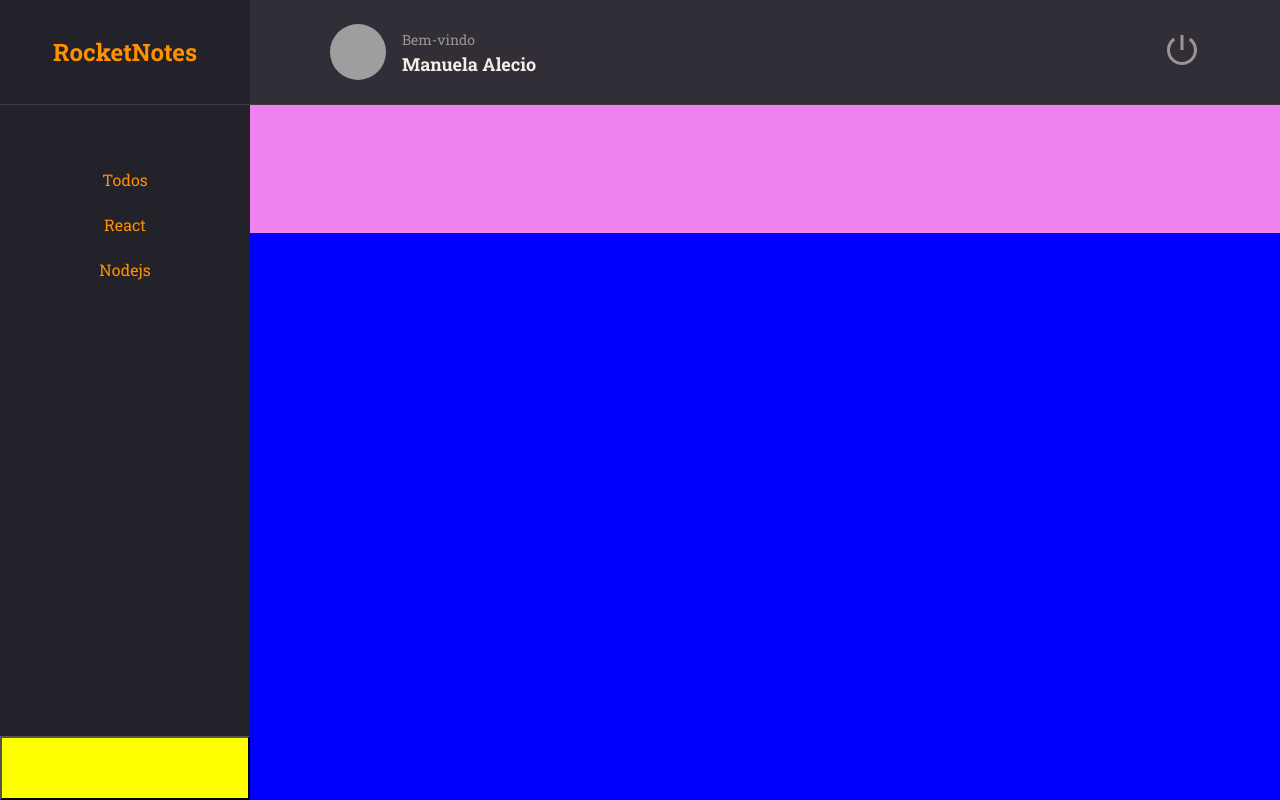
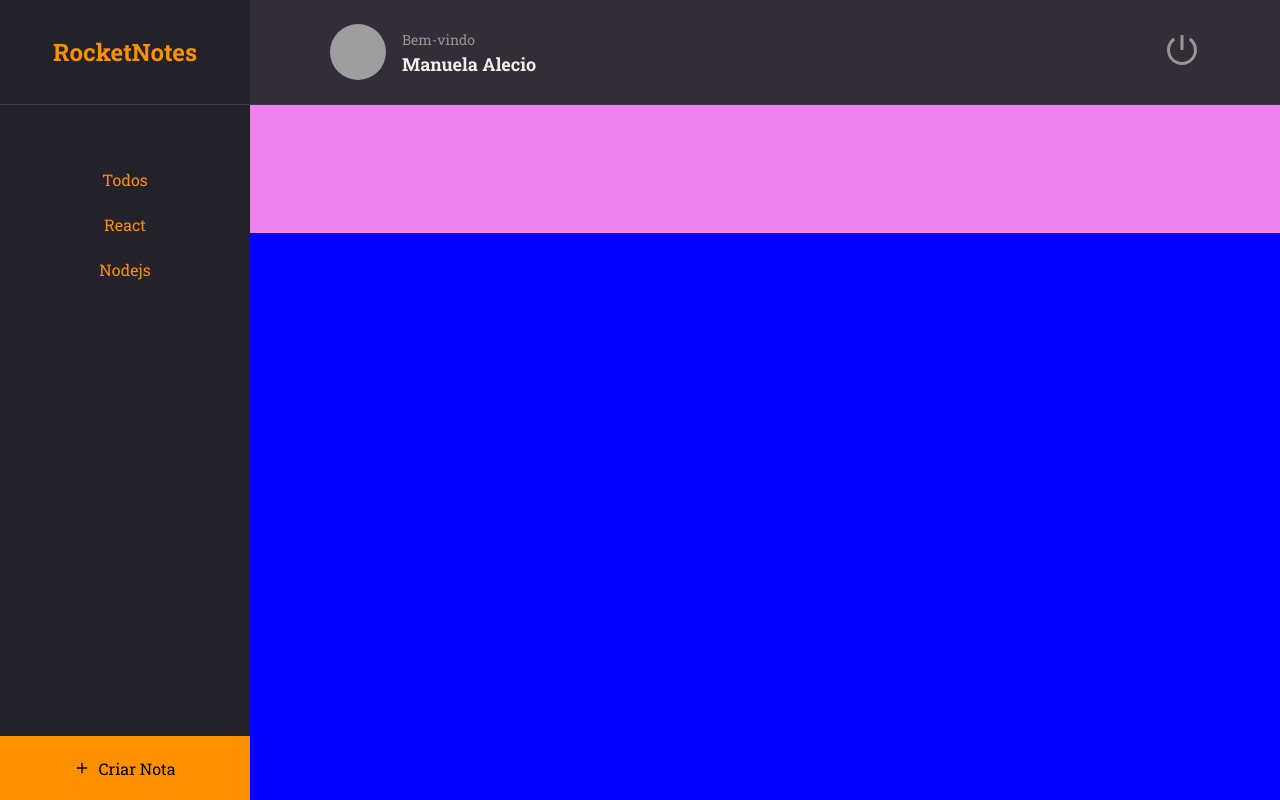
Before and after one commit to manuelaalecio/frontend-rocketNotes, a React (Vite) app: page / in a window 1280 px wide. Built offline with nearby package versions, Linux system fonts and the light colour scheme; grey boxes are pictures that could not be loaded.

Commit message:
feat: create home button

```diff
--- a/src/pages/Home/index.jsx
+++ b/src/pages/Home/index.jsx
@@ -1,3 +1,4 @@
+import { FiPlus } from "react-icons/fi";
 import { Container, Brand, Menu, Search, Content, NewNote } from "./styles";
 
 import { Header } from "../../components/Header";
@@ -27,7 +28,10 @@
 
       <Content></Content>
 
-      <NewNote></NewNote>
+      <NewNote>
+        <FiPlus />
+        Criar Nota
+      </NewNote>
     </Container>
   );
 }
--- a/src/pages/Home/styles.js
+++ b/src/pages/Home/styles.js
@@ -54,5 +54,14 @@
 `;
 export const NewNote = styled.button`
   grid-area: newnote;
-  background-color: yellow;
+  background-color: ${({ theme }) => theme.COLORS.ORANGE};
+  border: none;
+
+  display: flex;
+  align-items: center;
+  justify-content: center;
+
+  svg {
+    margin-right: 8px;
+  }
 `;
```
